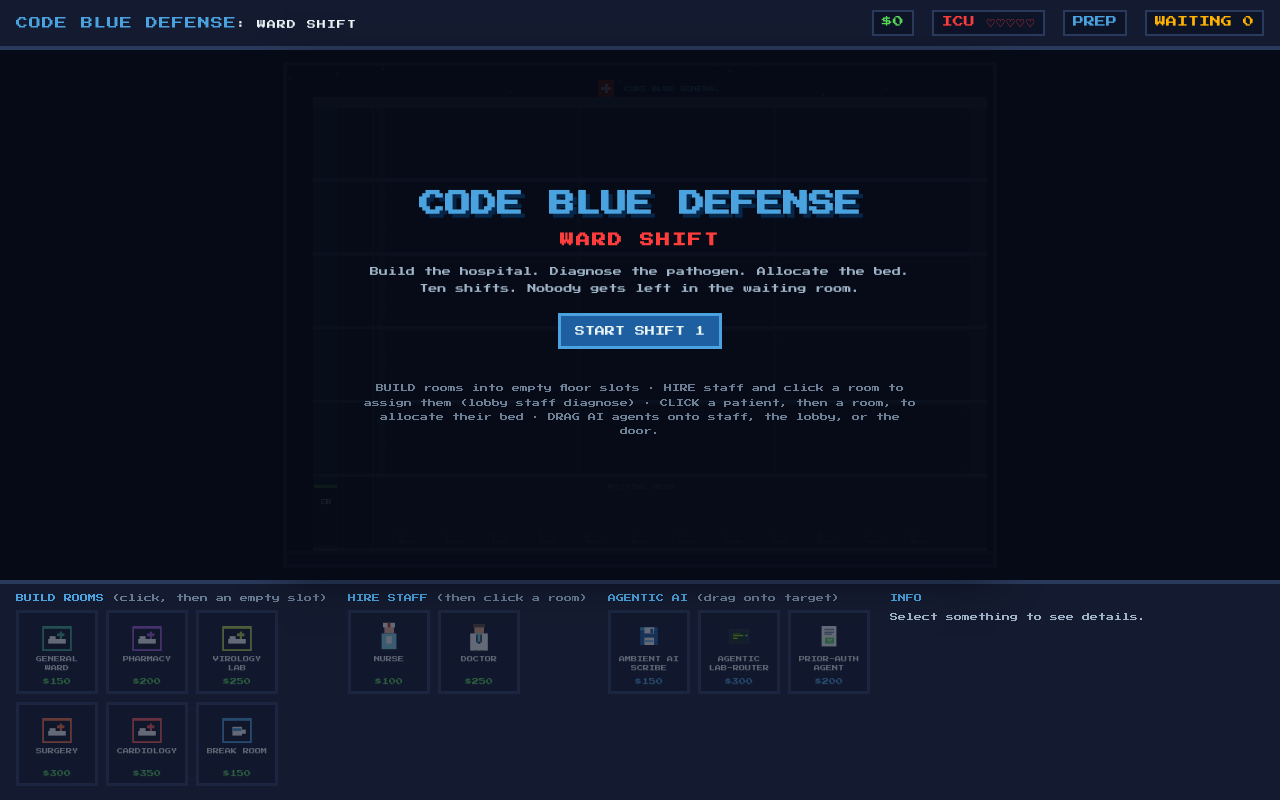
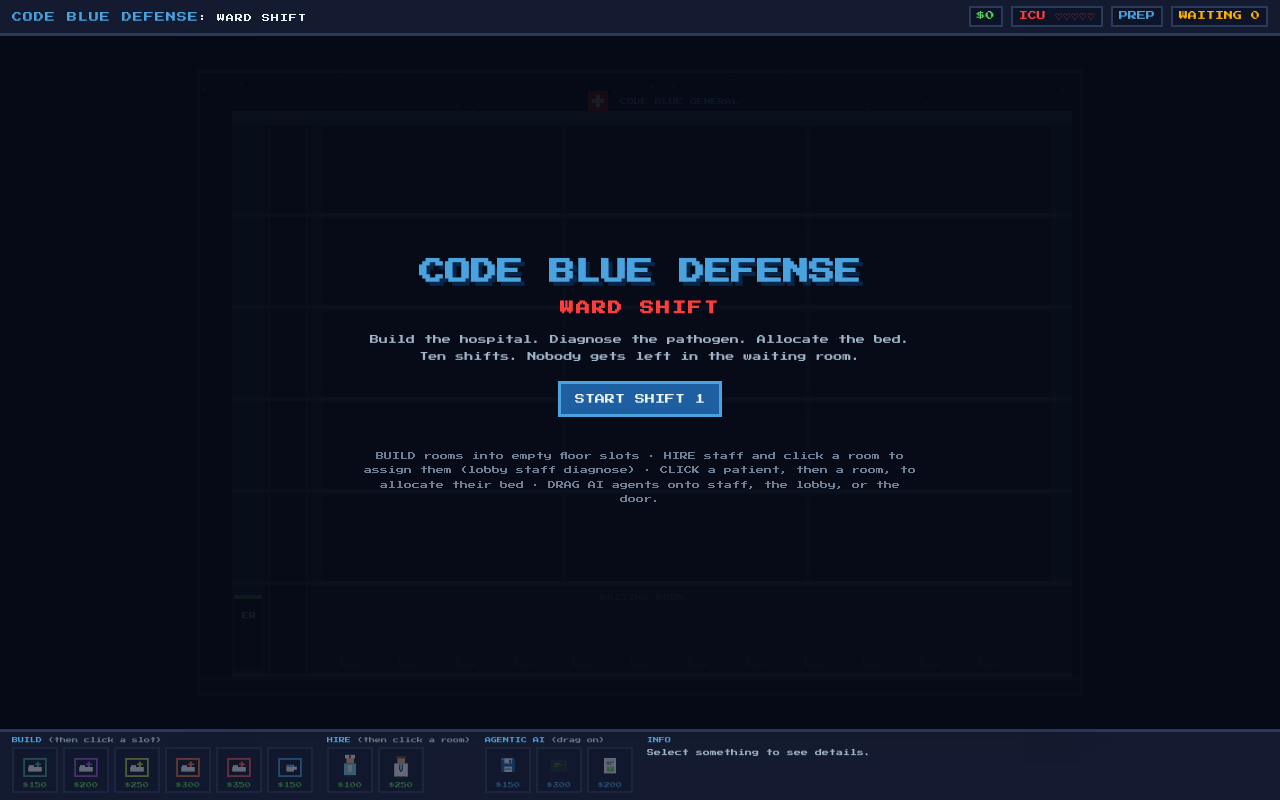
Before and after one commit to kienmd/code-blue-defense, a plain HTML site: page index.html in a window 1280 px wide. Drawn offline with Linux system fonts and the light colour scheme.

Commit message:
fix: canvas-first layout (slim one-row shop, no-wrap HUD) + clear build mode after each build; expose CBD debug hook

```diff
--- a/index.html
+++ b/index.html
@@ -55,15 +55,15 @@
 
     <footer id="shop">
       <div class="shop-group">
-        <div class="shop-label">BUILD ROOMS <span class="shop-note">(click, then an empty slot)</span></div>
+        <div class="shop-label">BUILD <span class="shop-note">(then click a slot)</span></div>
         <div class="shop-items" id="shop-rooms"></div>
       </div>
       <div class="shop-group">
-        <div class="shop-label">HIRE STAFF <span class="shop-note">(then click a room)</span></div>
+        <div class="shop-label">HIRE <span class="shop-note">(then click a room)</span></div>
         <div class="shop-items" id="shop-staff"></div>
       </div>
       <div class="shop-group">
-        <div class="shop-label">AGENTIC AI <span class="shop-note">(drag onto target)</span></div>
+        <div class="shop-label">AGENTIC AI <span class="shop-note">(drag on)</span></div>
         <div class="shop-items" id="shop-upgrades"></div>
       </div>
       <div class="shop-group" id="tooltip-box">
--- a/js/game.js
+++ b/js/game.js
@@ -591,7 +591,7 @@
       const slot = slotFromPoint(x, y);
       if (slot && !roomAt(slot.floor, slot.slot)) {
         buildRoom(G.buildType, slot.floor, slot.slot);
-        if (G.budget < ROOM_TYPES[G.buildType].cost) G.buildType = null;
+        G.buildType = null;                  // one build per selection — no sticky mode
         refreshShop();
       } else G.sfx('denied');
       return;
@@ -1124,4 +1124,7 @@
   refreshShop();
   showMenu();
   requestAnimationFrame(frame);
+
+  // Debug/test hook (harmless in production; used by automated playtests)
+  window.CBD = G;
 })();
--- a/style.css
+++ b/style.css
@@ -35,17 +35,22 @@ html, body {
   display: flex;
   align-items: center;
   justify-content: space-between;
-  padding: 10px 16px;
+  gap: 10px;
+  padding: 6px 12px;
   background: var(--panel);
-  border-bottom: 4px solid var(--panel-edge);
+  border-bottom: 3px solid var(--panel-edge);
   flex: 0 0 auto;
 }
 
-#title-mini { font-size: 12px; color: var(--blue); letter-spacing: 1px; }
-#title-mini .sub { color: var(--ink); font-size: 9px; }
+#title-mini {
+  font-size: 10px; color: var(--blue); letter-spacing: 1px;
+  white-space: nowrap; overflow: hidden; text-overflow: ellipsis;
+  flex: 0 1 auto; min-width: 0;
+}
+#title-mini .sub { color: var(--ink); font-size: 8px; }
 
-#hud { display: flex; gap: 18px; font-size: 11px; }
-.hud-item { padding: 4px 8px; background: #0e1428; border: 2px solid var(--panel-edge); }
+#hud { display: flex; gap: 8px; font-size: 9px; flex: 0 0 auto; white-space: nowrap; }
+.hud-item { padding: 3px 6px; background: #0e1428; border: 2px solid var(--panel-edge); }
 #hud-budget { color: var(--green); }
 #hud-lives { color: var(--red); }
 #hud-shift { color: var(--blue); }
@@ -67,10 +72,10 @@ canvas#game {
   image-rendering: pixelated;
   image-rendering: crisp-edges;
   background: #0b1020;
-  border: 4px solid var(--panel-edge);
-  box-shadow: 0 0 0 4px #060a14, 0 8px 40px rgba(0,0,0,.6);
-  max-width: calc(100% - 24px);
-  max-height: calc(100% - 24px);
+  border: 3px solid var(--panel-edge);
+  box-shadow: 0 0 0 3px #060a14, 0 8px 40px rgba(0,0,0,.6);
+  max-width: calc(100% - 12px);
+  max-height: calc(100% - 12px);
 }
 
 /* ---------- Overlays ---------- */
@@ -147,27 +152,27 @@ canvas#game {
 #banner.info { color: var(--blue); border-color: var(--blue); background: rgba(8, 14, 26, .92); animation: none; }
 @keyframes bannerflash { 50% { opacity: .55; } }
 
-/* ---------- Shop ---------- */
+/* ---------- Shop: one slim strip — the hospital is the star ---------- */
 #shop {
   flex: 0 0 auto;
   display: flex;
-  gap: 20px;
-  padding: 10px 16px 14px;
+  gap: 14px;
+  padding: 5px 12px 7px;
   background: var(--panel);
-  border-top: 4px solid var(--panel-edge);
+  border-top: 3px solid var(--panel-edge);
+  align-items: flex-start;
 }
 
-.shop-group { display: flex; flex-direction: column; gap: 8px; }
-.shop-label { font-size: 8px; color: var(--blue); }
+.shop-group { display: flex; flex-direction: column; gap: 4px; flex: 0 0 auto; }
+.shop-label { font-size: 6px; color: var(--blue); white-space: nowrap; }
 .shop-note { color: #667a92; }
-.shop-items { display: flex; gap: 8px; flex-wrap: wrap; }
-#shop-rooms { max-width: 292px; }
+.shop-items { display: flex; gap: 5px; flex-wrap: nowrap; }
 
 .shop-item {
-  width: 82px;
-  padding: 6px 4px;
+  width: 46px;
+  padding: 3px 2px;
   background: #0e1428;
-  border: 3px solid var(--panel-edge);
+  border: 2px solid var(--panel-edge);
   cursor: pointer;
   text-align: center;
 }
@@ -175,13 +180,13 @@ canvas#game {
 .shop-item.selected { border-color: var(--green); background: #10240f; }
 .shop-item.disabled { opacity: .35; cursor: not-allowed; }
 .shop-item.soldout { opacity: .35; cursor: not-allowed; border-style: dashed; }
-.shop-item canvas { width: 36px; height: 36px; image-rendering: pixelated; }
-.shop-item .si-name { font-size: 6px; line-height: 1.5; color: var(--ink); min-height: 20px; }
-.shop-item .si-cost { font-size: 7px; color: var(--green); margin-top: 3px; }
+.shop-item canvas { width: 28px; height: 28px; image-rendering: pixelated; display: block; margin: 0 auto; }
+.shop-item .si-name { display: none; }   /* names live in the INFO panel on hover */
+.shop-item .si-cost { font-size: 6px; color: var(--green); margin-top: 2px; }
 .shop-item.upgrade .si-cost { color: var(--blue); }
 
-#tooltip-box { flex: 1 1 auto; min-width: 0; }
-#tooltip { font-size: 8px; line-height: 1.8; color: #9fb4c8; }
+#tooltip-box { flex: 1 1 auto; min-width: 120px; }
+#tooltip { font-size: 7px; line-height: 1.7; color: #9fb4c8; max-height: 52px; overflow: hidden; }
 #tooltip b { color: var(--ink); }
 
 /* ---------- Drag ghost ---------- */
```
